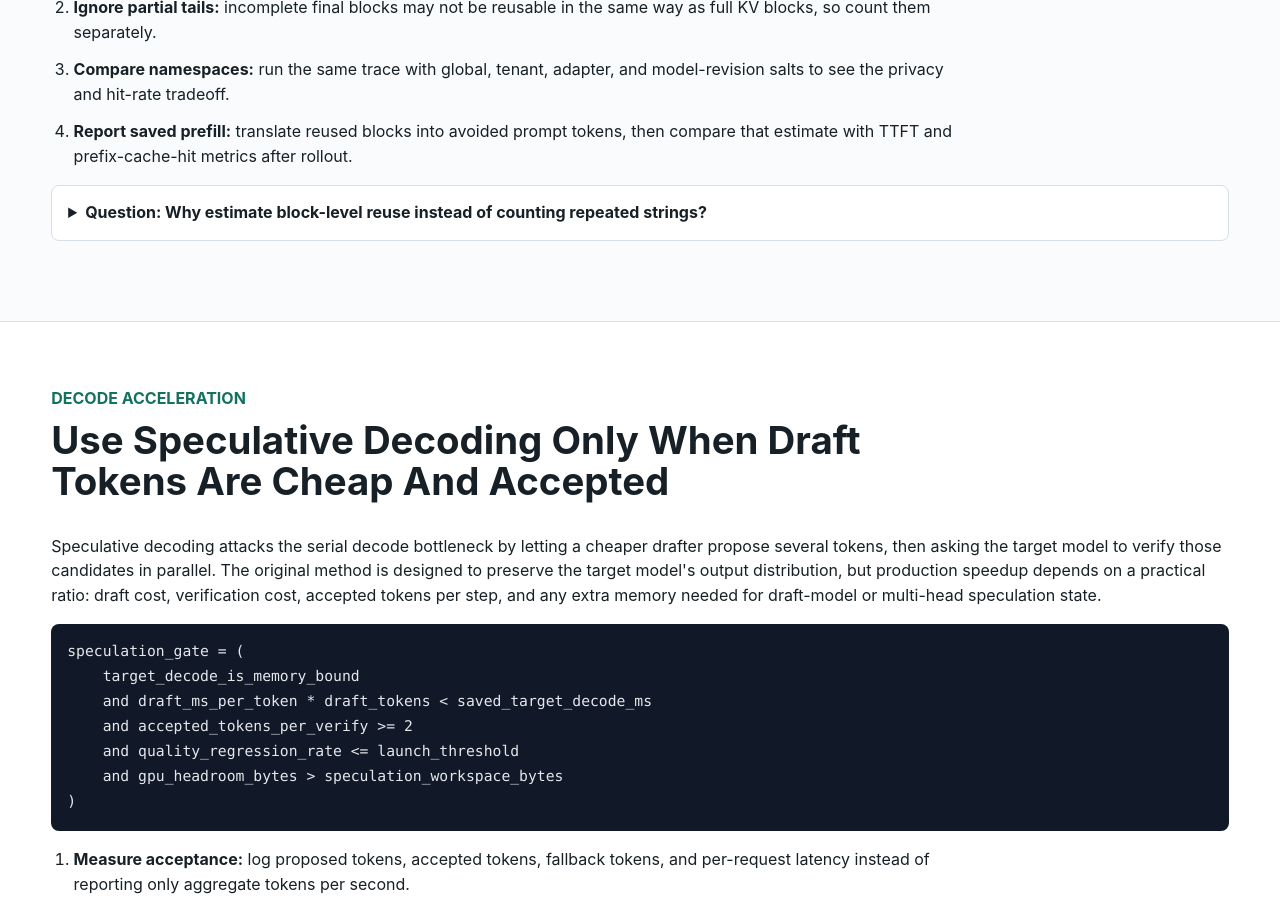
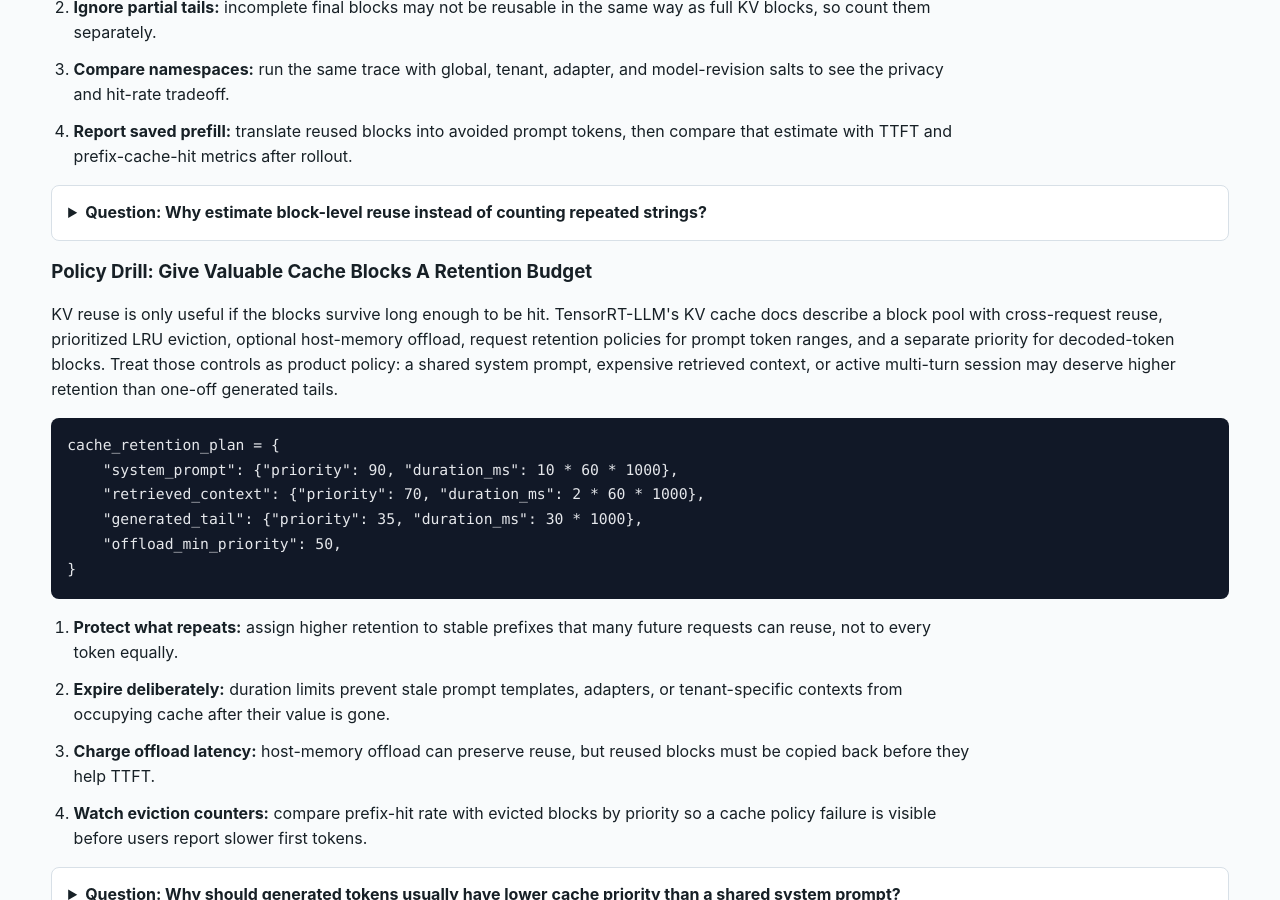
Before and after one commit to kennethli319/kennethli319.github.io, a Jekyll site: the page llm-ml-course/lessons/production-serving.html, which Jekyll copies as it is, in a window 1280 px wide and 900 px high, scrolled down 8914 px. Built offline with Jekyll 4.4.1, drawn with Linux system fonts in a browser that asks for light colours.

Commit message:
Sync KV cache retention drill

```diff
--- a/llm-ml-course/lessons/production-serving.html
+++ b/llm-ml-course/lessons/production-serving.html
@@ -371,6 +371,32 @@ hit_rate = reused_complete_blocks / requested_complete_blocks</code></pre>
       <details class="qa">
         <summary>Question: Why estimate block-level reuse instead of counting repeated strings?</summary>
         <p>Serving engines reuse cached KV blocks after tokenization and block partitioning. String repetition can overestimate hits when chat templates, tokenizer versions, salts, adapter ids, or partial block boundaries differ.</p>
+      </details>
+      <h3>Policy Drill: Give Valuable Cache Blocks A Retention Budget</h3>
+      <p>
+        KV reuse is only useful if the blocks survive long enough to be hit.
+        TensorRT-LLM's KV cache docs describe a block pool with cross-request
+        reuse, prioritized LRU eviction, optional host-memory offload, request
+        retention policies for prompt token ranges, and a separate priority for
+        decoded-token blocks. Treat those controls as product policy: a shared
+        system prompt, expensive retrieved context, or active multi-turn session
+        may deserve higher retention than one-off generated tails.
+      </p>
+      <pre><code>cache_retention_plan = {
+    "system_prompt": {"priority": 90, "duration_ms": 10 * 60 * 1000},
+    "retrieved_context": {"priority": 70, "duration_ms": 2 * 60 * 1000},
+    "generated_tail": {"priority": 35, "duration_ms": 30 * 1000},
+    "offload_min_priority": 50,
+}</code></pre>
+      <ol class="steps">
+        <li><strong>Protect what repeats:</strong> assign higher retention to stable prefixes that many future requests can reuse, not to every token equally.</li>
+        <li><strong>Expire deliberately:</strong> duration limits prevent stale prompt templates, adapters, or tenant-specific contexts from occupying cache after their value is gone.</li>
+        <li><strong>Charge offload latency:</strong> host-memory offload can preserve reuse, but reused blocks must be copied back before they help TTFT.</li>
+        <li><strong>Watch eviction counters:</strong> compare prefix-hit rate with evicted blocks by priority so a cache policy failure is visible before users report slower first tokens.</li>
+      </ol>
+      <details class="qa">
+        <summary>Question: Why should generated tokens usually have lower cache priority than a shared system prompt?</summary>
+        <p>A shared prefix can be reused by many future requests, while a generated tail is often specific to one stream. Keeping both at the same priority lets low-reuse tail blocks evict high-value prompt blocks.</p>
       </details>
     </section>
 
```
Also changed, not shown: llm-ml-course/README.md (+1 -0 lines).
